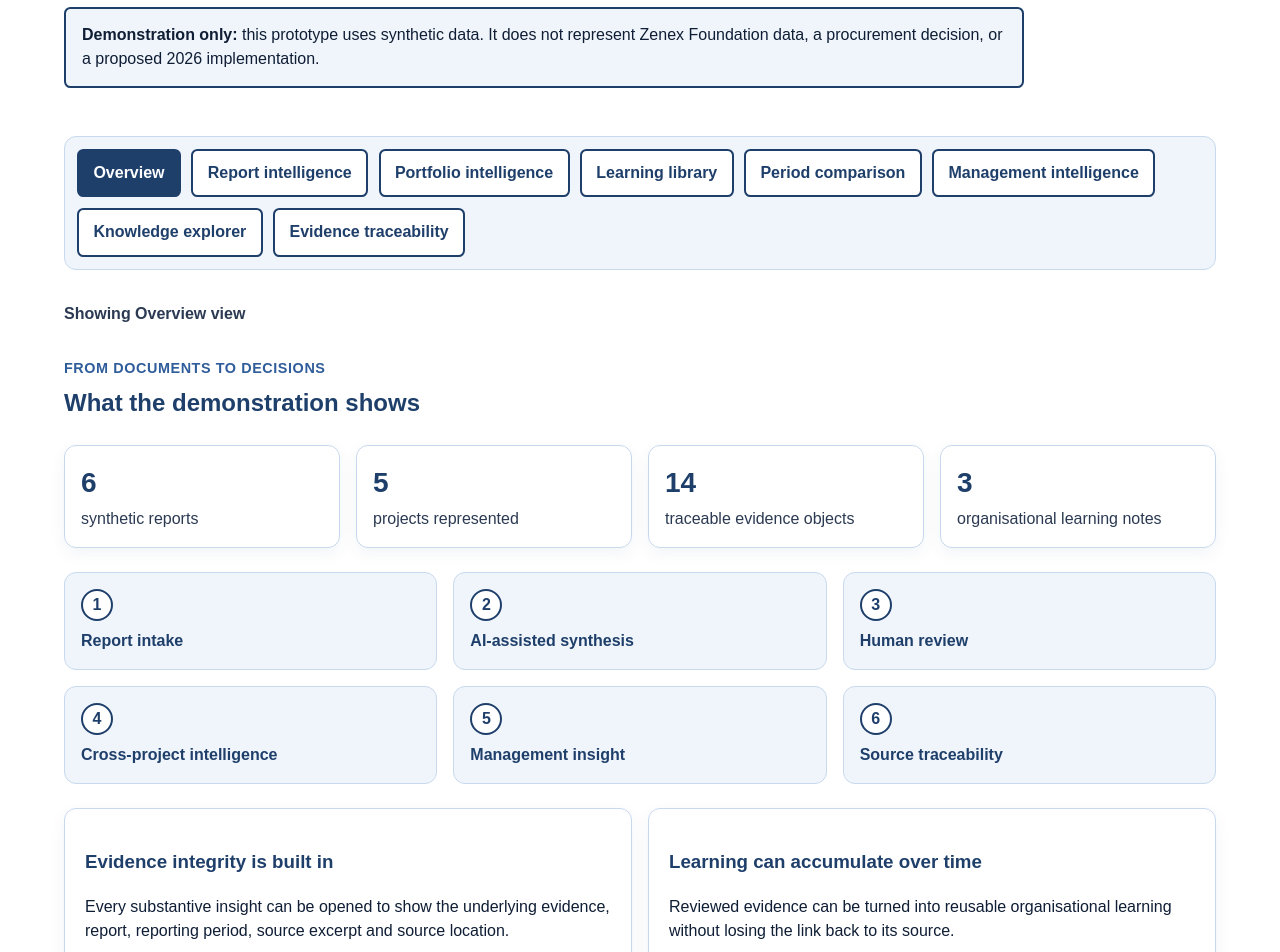
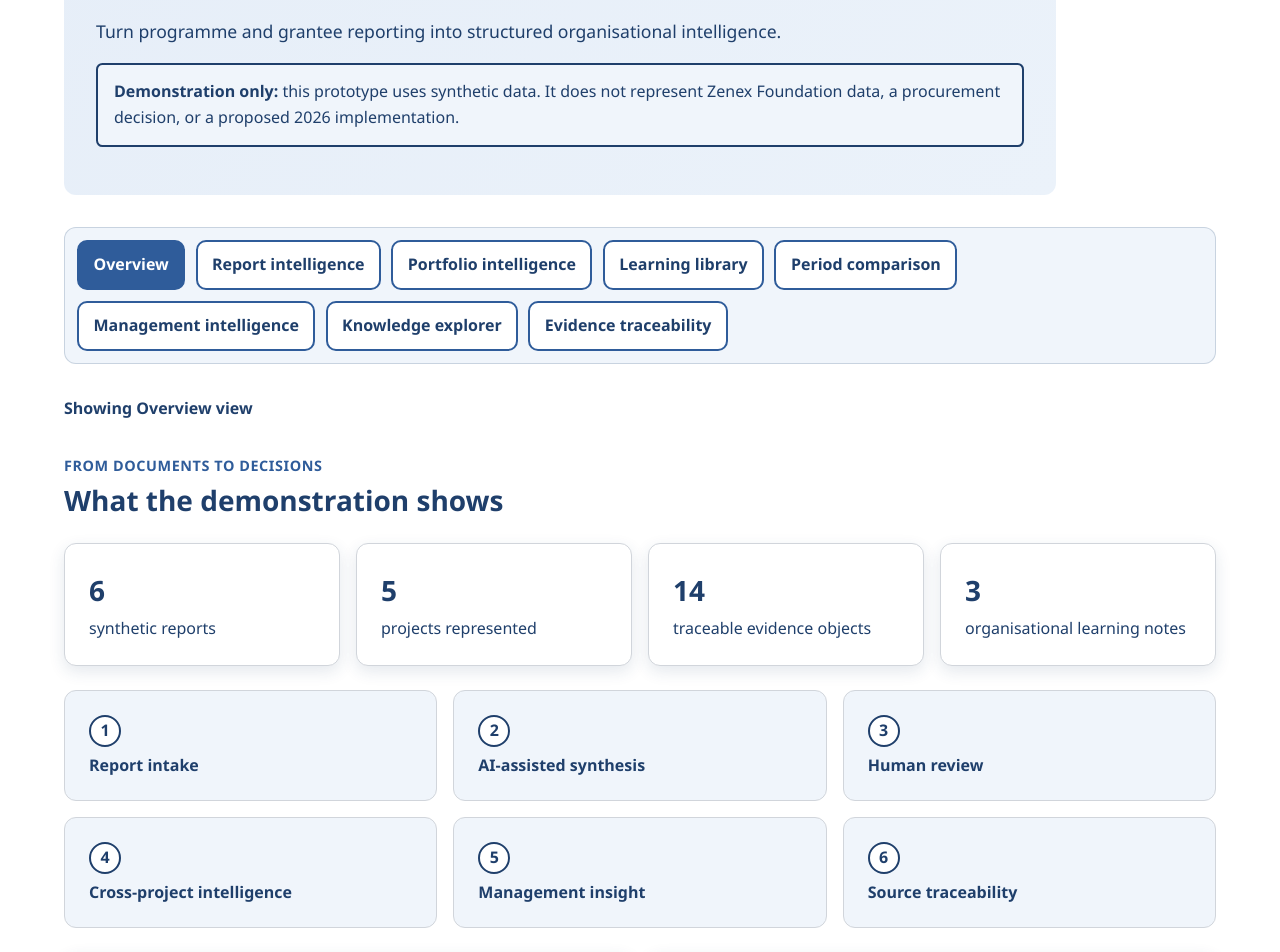
Before and after one commit to laggiesfl/beaccessible-website, a Next.js app in the folder trustos-app/: page /knowledge-impact-demo in a window 1280 px wide. Shown: the part 260-1212 px from the top of the page. Built offline with nearby package versions, Linux system fonts and the light colour scheme.

Commit message:
style: apply BeAccessible brand and accessibility rules

```diff
--- a/trustos-app/app/knowledge-impact.css
+++ b/trustos-app/app/knowledge-impact.css
@@ -1,56 +1,467 @@
-.ki-demo { display: grid; gap: 2rem; }
-.ki-hero { max-width: 60rem; }
-.ki-lead { max-width: 52rem; font-size: 1.1rem; color: var(--text-mid); }
-.ki-view-nav { display: flex; flex-wrap: wrap; gap: 0.65rem; padding: 0.75rem; border: 1px solid var(--border); border-radius: 0.75rem; background: var(--tint-3); }
-.ki-view-button { min-height: 44px; padding: 0.65rem 0.9rem; border: 2px solid var(--deep-blue); border-radius: 0.4rem; background: var(--white); color: var(--deep-blue); font: inherit; font-weight: 800; cursor: pointer; }
-.ki-view-button[aria-pressed='true'] { background: var(--deep-blue); color: var(--white); }
-.ki-view-status { color: var(--text-mid); font-weight: 700; }
-.ki-section { display: grid; gap: 1.5rem; }
-.ki-section-heading h2 { margin: 0; color: var(--deep-blue); }
-.ki-metrics { display: grid; grid-template-columns: repeat(4, minmax(0, 1fr)); gap: 1rem; }
-.ki-metrics article { display: grid; gap: 0.2rem; padding: 1rem; border: 1px solid var(--border); border-radius: 0.75rem; background: var(--white); box-shadow: 0 0.35rem 1rem rgb(31 63 107 / 0.06); }
-.ki-metrics strong { color: var(--deep-blue); font-size: 1.75rem; }
-.ki-metrics span { color: var(--text-mid); }
-.ki-process { display: grid; grid-template-columns: repeat(3, minmax(0, 1fr)); gap: 1rem; }
-.ki-process article { padding: 1rem; border: 1px solid var(--border); border-radius: 0.75rem; background: var(--tint-3); }
-.ki-process h3 { margin: 0.5rem 0 0; color: var(--deep-blue); font-size: 1rem; }
-.ki-step-number { display: inline-flex; align-items: center; justify-content: center; width: 2rem; height: 2rem; border: 2px solid var(--deep-blue); border-radius: 50%; background: var(--white); color: var(--deep-blue); font-weight: 800; }
-.ki-grid-two, .ki-insight-grid { display: grid; grid-template-columns: repeat(2, minmax(0, 1fr)); gap: 1rem; }
-.ki-panel { padding: 1.25rem; border: 1px solid var(--border); border-radius: 0.75rem; background: var(--white); box-shadow: 0 0.35rem 1rem rgb(31 63 107 / 0.06); }
-.ki-panel h3, .ki-panel h4 { color: var(--deep-blue); }
-.ki-search-field, .ki-question-field { max-width: 52rem; }
-.ki-report-layout { display: grid; grid-template-columns: minmax(15rem, 0.8fr) minmax(0, 1.8fr); gap: 1.25rem; align-items: start; }
-.ki-report-list { display: grid; gap: 0.65rem; }
-.ki-report-button { display: grid; gap: 0.35rem; width: 100%; min-height: 44px; padding: 0.9rem; border: 2px solid var(--border); border-radius: 0.5rem; background: var(--white); color: var(--text-dark); text-align: left; font: inherit; cursor: pointer; }
-.ki-report-button[aria-pressed='true'] { border-color: var(--deep-blue); background: var(--tint-3); }
-.ki-report-button span { color: var(--text-mid); }
-.ki-definition-grid { display: grid; grid-template-columns: repeat(2, minmax(0, 1fr)); gap: 0.75rem; }
-.ki-definition-grid div { padding: 0.75rem; border: 1px solid var(--border); border-radius: 0.4rem; }
-.ki-definition-grid dt { color: var(--text-mid); font-size: 0.9rem; font-weight: 700; }
-.ki-definition-grid dd { margin: 0.2rem 0 0; font-weight: 700; }
-.ki-badge { display: inline-flex; align-items: center; width: fit-content; min-height: 30px; padding: 0.2rem 0.55rem; border: 2px solid var(--deep-blue); border-radius: 999px; background: var(--white); color: var(--deep-blue); font-size: 0.82rem; font-weight: 800; }
-.ki-evidence-list { display: grid; gap: 0.75rem; margin-top: 0.75rem; }
-.ki-evidence-card { border: 1px solid var(--border); border-radius: 0.5rem; background: var(--tint-3); }
-.ki-evidence-card summary { display: flex; flex-wrap: wrap; align-items: center; justify-content: space-between; gap: 0.75rem; min-height: 44px; padding: 0.75rem; color: var(--deep-blue); font-weight: 800; cursor: pointer; }
-.ki-evidence-body { padding: 0 0.9rem 0.9rem; }
-.ki-evidence-body p { margin: 0.55rem 0; }
-.ki-caveat { padding: 0.75rem; border-left: 4px solid var(--deep-blue); background: var(--tint-3); }
-.ki-answer { max-width: 58rem; }
-.ki-provenance-chain { display: grid; gap: 0.8rem; padding: 1rem; border: 1px solid var(--border); border-radius: 0.75rem; background: var(--white); }
-.ki-provenance-chain > div:not(.ki-chain-arrow) { display: grid; gap: 0.5rem; }
-.ki-chain-label { color: var(--text-mid); font-size: 0.85rem; font-weight: 800; letter-spacing: 0.04em; text-transform: uppercase; }
-.ki-chain-arrow { color: var(--deep-blue); font-size: 1.5rem; font-weight: 800; }
+.ki-demo {
+  --ki-deep-blue: #1F3F6B;
+  --ki-mid-blue: #2F5C9A;
+  --ki-soft-blue: #4A78B5;
+  --ki-dark-blue: #172F52;
+  --ki-white: #FFFFFF;
+  --ki-tint-1: #E6EEF8;
+  --ki-tint-2: #EBF2FA;
+  --ki-tint-3: #F0F5FB;
+  --ki-secondary-text: #4A4A6A;
+  --ki-card-border: #D1D5DB;
+  display: grid;
+  gap: 2rem;
+  min-width: 0;
+  color: var(--ki-deep-blue);
+  font-family: 'Segoe UI', 'Helvetica Neue', Arial, sans-serif;
+  font-size: 1rem;
+  line-height: 1.6;
+}
+
+.ki-demo h1,
+.ki-demo h2,
+.ki-demo h3,
+.ki-demo h4 {
+  color: var(--ki-deep-blue);
+  line-height: 1.3;
+  font-weight: 800;
+}
+
+.ki-demo h1 { font-size: clamp(1.75rem, 5vw, 2.25rem); }
+.ki-demo h2 { font-size: clamp(1.4rem, 4vw, 1.75rem); }
+.ki-demo h3 { font-size: clamp(1.125rem, 3vw, 1.375rem); }
+
+.ki-demo :focus-visible {
+  outline: 3px solid var(--ki-soft-blue);
+  outline-offset: 2px;
+  box-shadow: none;
+}
+
+.ki-hero {
+  max-width: 62rem;
+  padding: clamp(1.25rem, 4vw, 2rem);
+  border-radius: 0.75rem;
+  background: linear-gradient(135deg, var(--ki-tint-1), var(--ki-tint-2));
+}
+
+.ki-brand-lockup {
+  display: flex;
+  flex-wrap: wrap;
+  align-items: center;
+  gap: 1rem;
+  margin-bottom: 1.25rem;
+}
+
+.ki-brand-logo {
+  width: clamp(4rem, 12vw, 6rem);
+  height: auto;
+  flex: 0 0 auto;
+}
+
+.ki-brand-name {
+  margin: 0;
+  color: var(--ki-deep-blue);
+  font-size: 1.2rem;
+  font-weight: 800;
+  line-height: 1.3;
+}
+
+.ki-brand-subtitle {
+  margin: 0.2rem 0 0;
+  color: var(--ki-secondary-text);
+  font-size: 0.95rem;
+  font-weight: 700;
+}
+
+.ki-lead {
+  max-width: 52rem;
+  font-size: 1.1rem;
+  color: var(--ki-deep-blue);
+}
+
+.ki-view-nav {
+  display: flex;
+  flex-wrap: wrap;
+  gap: 0.65rem;
+  padding: 0.75rem;
+  border: 1px solid rgba(31, 63, 107, 0.19);
+  border-radius: 0.75rem;
+  background: var(--ki-tint-3);
+}
+
+.ki-view-button {
+  min-height: 44px;
+  padding: 0.65rem 0.9rem;
+  border: 2px solid var(--ki-mid-blue);
+  border-radius: 0.625rem;
+  background: var(--ki-white);
+  color: var(--ki-deep-blue);
+  font: inherit;
+  font-weight: 800;
+  cursor: pointer;
+}
+
+.ki-view-button:hover {
+  border-color: var(--ki-deep-blue);
+  background: var(--ki-tint-1);
+}
+
+.ki-view-button[aria-pressed='true'] {
+  border-color: var(--ki-mid-blue);
+  background: var(--ki-mid-blue);
+  color: var(--ki-white);
+}
+
+.ki-view-status {
+  color: var(--ki-deep-blue);
+  font-weight: 700;
+}
+
+.ki-section {
+  display: grid;
+  gap: 1.5rem;
+  min-width: 0;
+}
+
+.ki-section-heading h2 {
+  margin: 0;
+}
+
+.ki-metrics {
+  display: grid;
+  grid-template-columns: repeat(4, minmax(0, 1fr));
+  gap: 1rem;
+}
+
+.ki-metrics article {
+  display: grid;
+  gap: 0.2rem;
+  padding: 1.5rem;
+  border: 1px solid var(--ki-card-border);
+  border-radius: 0.75rem;
+  background: var(--ki-white);
+  box-shadow: 0 0.35rem 1rem rgba(31, 63, 107, 0.12);
+}
+
+.ki-metrics strong {
+  color: var(--ki-deep-blue);
+  font-size: 1.75rem;
+}
+
+.ki-metrics span {
+  color: var(--ki-deep-blue);
+}
+
+.ki-process {
+  display: grid;
+  grid-template-columns: repeat(3, minmax(0, 1fr));
+  gap: 1rem;
+}
+
+.ki-process article {
+  padding: 1.5rem;
+  border: 1px solid var(--ki-card-border);
+  border-radius: 0.75rem;
+  background: var(--ki-tint-3);
+}
+
+.ki-process h3 {
+  margin: 0.5rem 0 0;
+  font-size: 1rem;
+}
+
+.ki-step-number {
+  display: inline-flex;
+  align-items: center;
+  justify-content: center;
+  width: 2rem;
+  height: 2rem;
+  border: 2px solid var(--ki-deep-blue);
+  border-radius: 50%;
+  background: var(--ki-white);
+  color: var(--ki-deep-blue);
+  font-weight: 800;
+}
+
+.ki-grid-two,
+.ki-insight-grid {
+  display: grid;
+  grid-template-columns: repeat(2, minmax(0, 1fr));
+  gap: 1rem;
+}
+
+.ki-panel {
+  padding: 1.5rem;
+  border: 1px solid var(--ki-card-border);
+  border-radius: 0.75rem;
+  background: var(--ki-white);
+  box-shadow: 0 0.35rem 1rem rgba(31, 63, 107, 0.12);
+}
+
+.ki-panel .secondary-button {
+  min-height: 44px;
+  border-radius: 0.625rem;
+  border-color: var(--ki-mid-blue);
+  color: var(--ki-deep-blue);
+  font-weight: 800;
+}
+
+.ki-panel .secondary-button:hover {
+  background: var(--ki-deep-blue);
+  color: var(--ki-white);
+}
+
+.ki-search-field,
+.ki-question-field {
+  max-width: 52rem;
+}
+
+.ki-demo .form-field label {
+  color: var(--ki-deep-blue);
+  font-weight: 700;
+}
+
+.ki-demo .form-field input {
+  min-height: 44px;
+  border: 2px solid var(--ki-mid-blue);
+  border-radius: 0.625rem;
+  color: var(--ki-deep-blue);
+  font: inherit;
+}
+
+.ki-demo .field-help {
+  color: var(--ki-secondary-text);
+  font-size: 0.875rem;
+}
+
+.ki-report-layout {
+  display: grid;
+  grid-template-columns: minmax(15rem, 0.8fr) minmax(0, 1.8fr);
+  gap: 1.25rem;
+  align-items: start;
+  min-width: 0;
+}
+
+.ki-report-list {
+  display: grid;
+  gap: 0.65rem;
+}
+
+.ki-report-button {
+  display: grid;
+  gap: 0.35rem;
+  width: 100%;
+  min-height: 44px;
+  padding: 0.9rem;
+  border: 2px solid var(--ki-card-border);
+  border-radius: 0.625rem;
+  background: var(--ki-white);
+  color: var(--ki-deep-blue);
+  text-align: left;
+  font: inherit;
+  cursor: pointer;
+}
+
+.ki-report-button:hover,
+.ki-report-button[aria-pressed='true'] {
+  border-color: var(--ki-deep-blue);
+  background: var(--ki-tint-1);
+}
+
+.ki-report-button span {
+  color: var(--ki-secondary-text);
+  font-size: 0.875rem;
+}
+
+.ki-definition-grid {
+  display: grid;
+  grid-template-columns: repeat(2, minmax(0, 1fr));
+  gap: 0.75rem;
+}
+
+.ki-definition-grid div {
+  padding: 0.75rem;
+  border: 1px solid var(--ki-card-border);
+  border-radius: 0.625rem;
+  background: var(--ki-tint-3);
+}
+
+.ki-definition-grid dt {
+  color: var(--ki-secondary-text);
+  font-size: 0.875rem;
+  font-weight: 700;
+}
+
+.ki-definition-grid dd {
+  margin: 0.2rem 0 0;
+  color: var(--ki-deep-blue);
+  font-weight: 700;
+}
+
+.ki-badge {
+  display: inline-flex;
+  align-items: center;
+  width: fit-content;
+  min-height: 30px;
+  padding: 0.2rem 0.55rem;
+  border: 2px solid var(--ki-deep-blue);
+  border-radius: 20px;
+  background: var(--ki-tint-1);
+  color: var(--ki-deep-blue);
+  font-size: 0.8125rem;
+  font-weight: 700;
+}
+
+.ki-evidence-list {
+  display: grid;
+  gap: 0.75rem;
+  margin-top: 0.75rem;
+}
+
+.ki-evidence-card {
+  border: 1px solid var(--ki-card-border);
+  border-radius: 0.625rem;
+  background: var(--ki-tint-3);
+}
+
+.ki-evidence-card summary {
+  display: flex;
+  flex-wrap: wrap;
+  align-items: center;
+  justify-content: space-between;
+  gap: 0.75rem;
+  min-height: 44px;
+  padding: 0.75rem;
+  color: var(--ki-deep-blue);
+  font-weight: 800;
+  cursor: pointer;
+}
+
+.ki-evidence-body {
+  padding: 0 0.9rem 0.9rem;
+}
+
+.ki-evidence-body p {
+  margin: 0.55rem 0;
+  color: var(--ki-deep-blue);
+}
+
+.ki-caveat {
+  padding: 0.75rem;
+  border-left: 4px solid var(--ki-deep-blue);
+  background: var(--ki-tint-3);
+  color: var(--ki-deep-blue);
+}
+
+.ki-answer {
+  max-width: 58rem;
+}
+
+.ki-provenance-chain {
+  display: grid;
+  gap: 0.8rem;
+  padding: 1.5rem;
+  border: 1px solid var(--ki-card-border);
+  border-radius: 0.75rem;
+  background: var(--ki-white);
+  box-shadow: 0 0.35rem 1rem rgba(31, 63, 107, 0.12);
+}
+
+.ki-provenance-chain > div:not(.ki-chain-arrow) {
+  display: grid;
+  gap: 0.5rem;
+}
+
+.ki-chain-label {
+  color: var(--ki-secondary-text);
+  font-size: 0.875rem;
+  font-weight: 800;
+  letter-spacing: 0.04em;
+  text-transform: uppercase;
+}
+
+.ki-chain-arrow {
+  color: var(--ki-deep-blue);
+  font-size: 1.5rem;
+  font-weight: 800;
+}
+
+.ki-demo .status-message {
+  border-color: var(--ki-deep-blue);
+  background: var(--ki-tint-3);
+  color: var(--ki-deep-blue);
+}
 
 @media (max-width: 50rem) {
-  .ki-metrics, .ki-process, .ki-grid-two, .ki-insight-grid, .ki-report-layout { grid-template-columns: 1fr; }
+  .ki-metrics,
+  .ki-process,
+  .ki-grid-two,
+  .ki-insight-grid,
+  .ki-report-layout {
+    grid-template-columns: 1fr;
+  }
 }
 
 @media (max-width: 40rem) {
-  .ki-view-nav { display: grid; grid-template-columns: 1fr; }
-  .ki-view-button, .ki-report-button { width: 100%; }
-  .ki-definition-grid { grid-template-columns: 1fr; }
+  .ki-view-nav {
+    display: grid;
+    grid-template-columns: 1fr;
+  }
+
+  .ki-view-button,
+  .ki-report-button,
+  .ki-panel .secondary-button {
+    width: 100%;
+  }
+
+  .ki-definition-grid {
+    grid-template-columns: 1fr;
+  }
+}
+
+@media (max-width: 20rem) {
+  .ki-demo {
+    font-size: 1rem;
+  }
+
+  .ki-hero,
+  .ki-panel,
+  .ki-provenance-chain,
+  .ki-metrics article,
+  .ki-process article {
+    padding: 1rem;
+  }
+
+  .ki-brand-lockup {
+    align-items: flex-start;
+  }
+}
+
+@media (prefers-reduced-motion: reduce) {
+  .ki-demo *,
+  .ki-demo *::before,
+  .ki-demo *::after {
+    scroll-behavior: auto !important;
+    animation-duration: 0.01ms !important;
+    animation-iteration-count: 1 !important;
+    transition-duration: 0.01ms !important;
+    transform: none !important;
+  }
 }
 
 @media (forced-colors: active) {
-  .ki-badge, .ki-view-button, .ki-report-button, .ki-evidence-card { border: 2px solid CanvasText; }
+  .ki-badge,
+  .ki-view-button,
+  .ki-report-button,
+  .ki-evidence-card,
+  .ki-panel,
+  .ki-provenance-chain {
+    border: 2px solid CanvasText;
+  }
+
+  .ki-view-button[aria-pressed='true'] {
+    forced-color-adjust: none;
+    background: CanvasText;
+    color: Canvas;
+  }
 }
```
